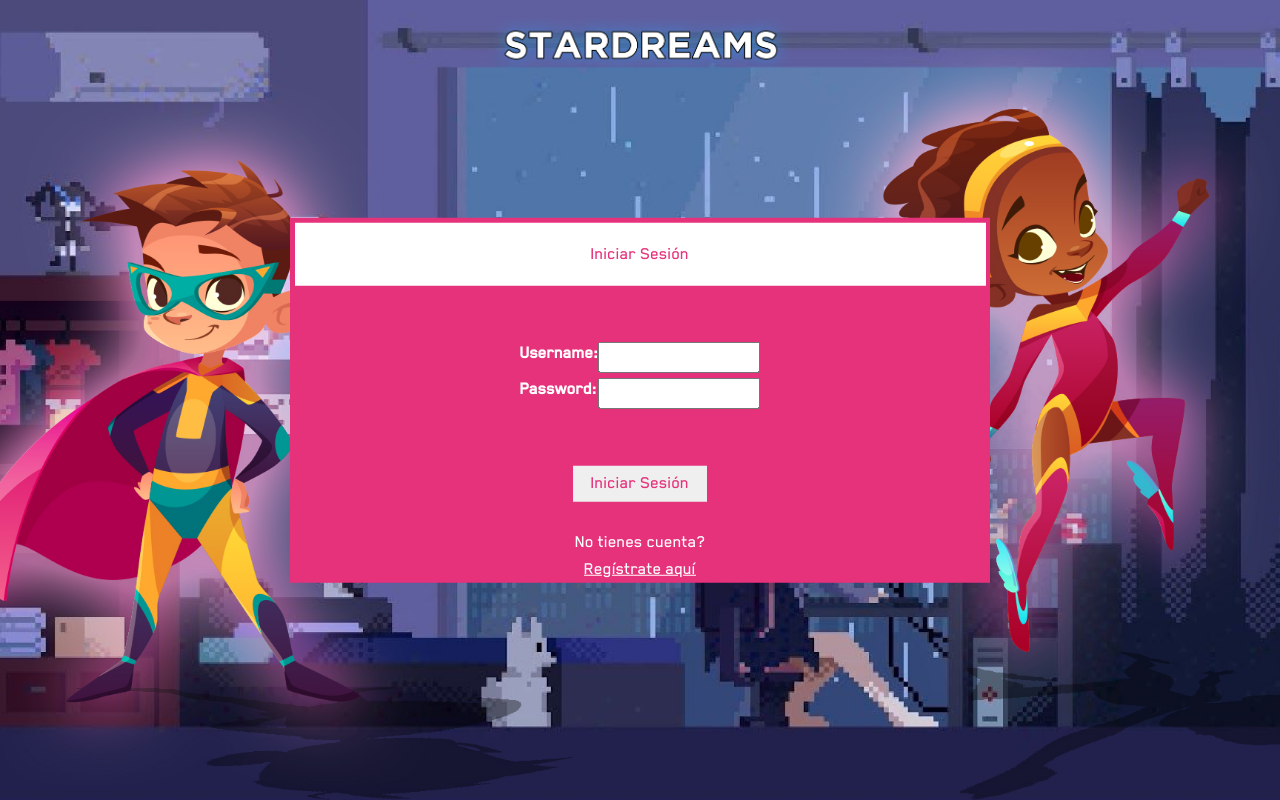
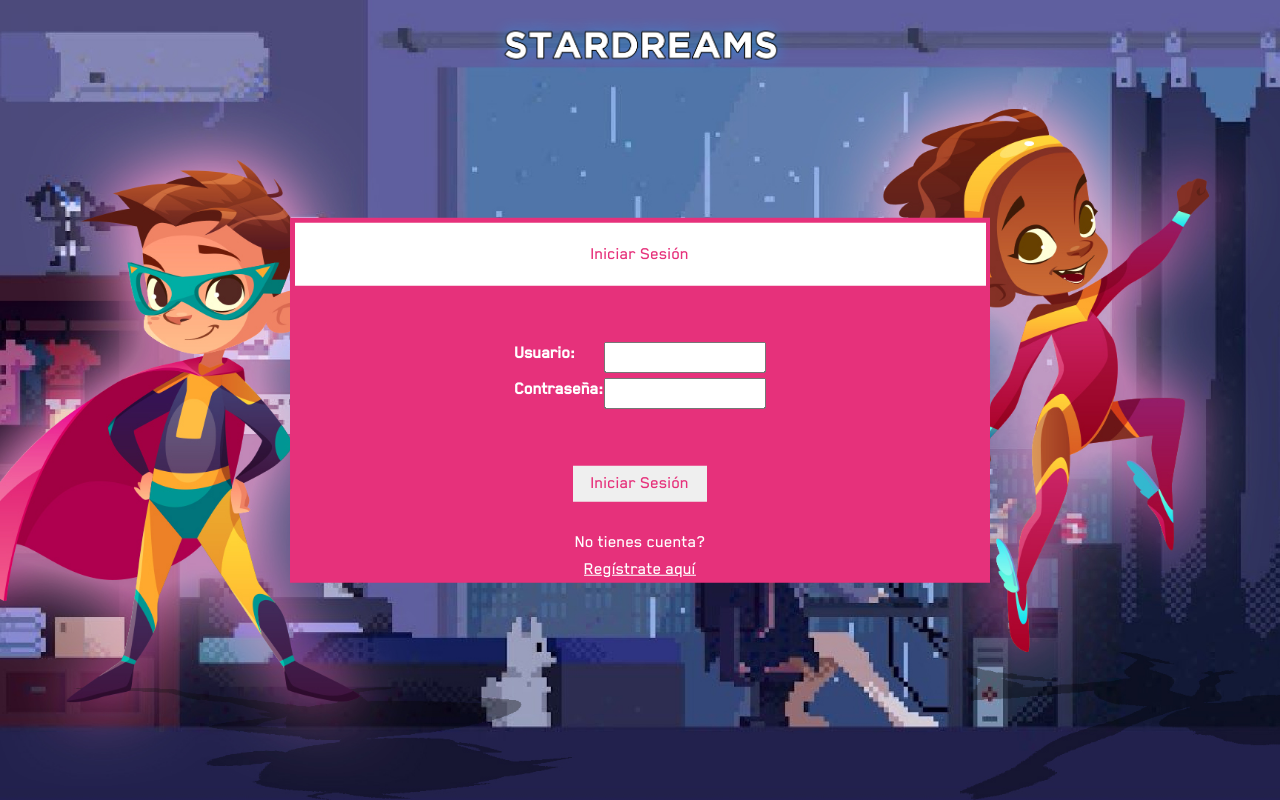
Before and after one commit to StarDreamsTec/stardreams-django, a Django app: page /login/ in a window 1280 px wide. Run offline with Django 3.2, Linux system fonts and the light colour scheme; some libraries are stand-ins or nearby versions; some web fonts are replaced.

Commit message:
Esta es la buena, xd

```diff
--- a/static/assets/scripts/graphs.js
+++ b/static/assets/scripts/graphs.js
@@ -18,7 +18,7 @@ function distribucionesChart() {
     var options = {
         // title: 'Distribución de Jugadores por género',
         backgroundColor: 'transparent',
-        colors: ["#3AFFFF", "#FF43C0"],
+        colors: ["#3AFFFF", "#FF43C0", "#2cdbfa"],
         legend: {position:'right', aligned:'center', textStyle: {color: 'white'}}
     };
 
@@ -78,7 +78,7 @@ function stemChart(){
     var options = {
         // title: 'Distribución de Jugadores por género',
         backgroundColor: 'transparent',
-        colors: ["#3AFFFF", "#FF43C0"],
+        colors: ["#3AFFFF", "#FF43C0", "#2cdbfa", "#bb348f"],
         legend: {position:'right', aligned:'center', textStyle: {color: 'white'}}
     };
 
--- a/templates/base.html
+++ b/templates/base.html
@@ -60,7 +60,10 @@
                     <!-- <a class="nav-links" href="indicadores.html">Indicadores</a> -->
                 </li>
                 <li class="nav-item">
-                    <a class="nav-links" href="https://github.com/StarDreamsTec/stardreams-django">Documentación</a>
+                    <a class="nav-links" href="{% static 'assets/Stardreams_manual.pdf' %}">Manual</a>
+                </li>
+                <li class="nav-item">
+                    <a class="nav-links" href="https://github.com/StarDreamsTec/stardreams-django">GitHub</a>
                 </li>
             </ul>
             <ul class="navbar-nav ml-auto">
--- a/templates/dashboard.html
+++ b/templates/dashboard.html
@@ -99,7 +99,7 @@
                 <div class="col">
                     <div class="inner-div mt-3">
                         <div class="inner-div-thingy">
-                            <p class="text-center pt-0 p-h4-blue">Mis sesiones</p>
+                            <p class="text-center pt-0 p-h4-blue">Mis sesiones más recientes</p>
                         </div>
                         <div class="row pt-2">
                             <div class="col-6 text-center">
--- a/videojuego/forms.py
+++ b/videojuego/forms.py
@@ -2,8 +2,8 @@ from django.contrib.auth.forms import UserCreationForm
 from django import forms
 from django.contrib.auth.models import User
 
-from .models import Profesor, Jugador, Genero, GradoEscolar
-
+from .models import Profesor, Jugador, Genero, GradoEscolar, Sesion
+import datetime
 
 class SignUpProfessor(UserCreationForm):
     first_name = forms.CharField(max_length=30, required=False)
@@ -15,7 +15,11 @@ class SignUpProfessor(UserCreationForm):
 
     def __init__(self, *args, **kwargs):
         super(SignUpProfessor, self).__init__(*args, **kwargs)
-
+        self.fields['username'].label = "Usuario"
+        self.fields['password1'].label = "Contraseña"
+        self.fields['password2'].label = "Confirma contraseña"
+        self.fields['first_name'].label = "Nombre"
+        self.fields['last_name'].label = "Apellido"
         for fieldname in ['username', 'password1', 'password2']:
             if fieldname in self.fields:
                 self.fields[fieldname].help_text = None
@@ -38,11 +42,16 @@ class SignUpStudent(UserCreationForm):
     genero = forms.ChoiceField(choices=Genero.choices, label="Genero")
     edad = forms.IntegerField(min_value=0, label="Edad")
     gradoEscolar = forms.ChoiceField(choices=GradoEscolar.choices, label="Grado Escolar")
-    tokenProfesor = forms.CharField(max_length=10, min_length=10, label="Token del profesor", required=False)
+    tokenProfesor = forms.CharField(max_length=10, min_length=10, label="Token del profesor", required=False,
+                                    widget=forms.TextInput(attrs={'placeholder': 'Opcional'}))
 
     def __init__(self, *args, **kwargs):
         super(SignUpStudent, self).__init__(*args, **kwargs)
-
+        self.fields['username'].label = "Usuario"
+        self.fields['password1'].label = "Contraseña"
+        self.fields['password2'].label = "Confirma contraseña"
+        self.fields['first_name'].label = "Nombre"
+        self.fields['last_name'].label = "Apellido"
         for fieldname in ['username', 'password1', 'password2']:
             self.fields[fieldname].help_text = None
 
@@ -54,9 +63,10 @@ class SignUpStudent(UserCreationForm):
         user.save()
         student = Jugador.objects.create(user=user, genero=data['genero'], edad=data['edad'],
                                            gradoEscolar=data['gradoEscolar'], profesor=data['tokenProfesor'])
+        Sesion.objects.create(inicio = datetime.datetime.now(), fin = datetime.datetime.now(), jugador = student)
         return student
 
 
 class Login(forms.Form):
-    username = forms.CharField(max_length=30, required=True, label='Username')
-    password = forms.CharField(widget=forms.PasswordInput(), required=True, label='Password')
+    username = forms.CharField(max_length=30, required=True, label='Usuario')
+    password = forms.CharField(widget=forms.PasswordInput(), required=True, label='Contraseña')
--- a/videojuego/views.py
+++ b/videojuego/views.py
@@ -106,8 +106,8 @@ def indicadores(request):
         'total': total,
         'minutes': total_minutes,
         'avg_sesion': avg_sesion,
-        'min': {'name': min_time, 'time': finish_times[min_time]},
-        'max': {'name': max_time, 'time': finish_times[max_time]},
+        'min': {'name': min_time, 'time': round(finish_times[min_time], 2)},
+        'max': {'name': max_time, 'time': round(finish_times[max_time], 2)},
         'completo': completo,
         'rama': rama,
         'genero': dumps(genero),
```
Also changed, not shown: templates/index.html (+9 -13 lines), 1 other file.
